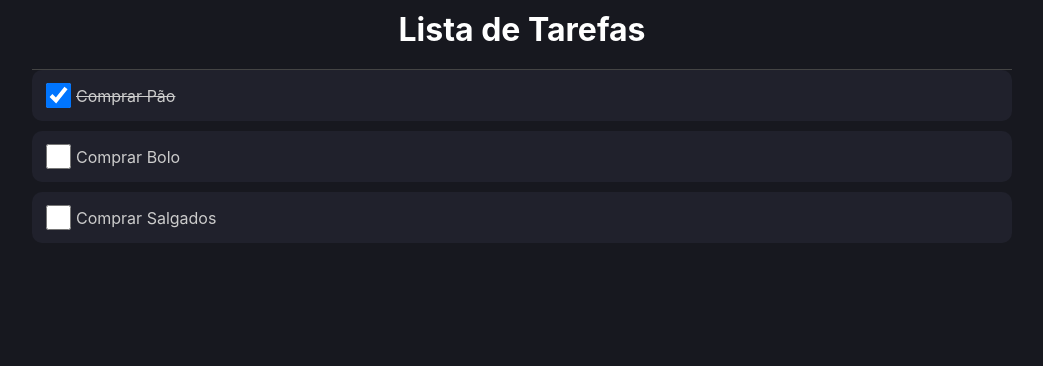
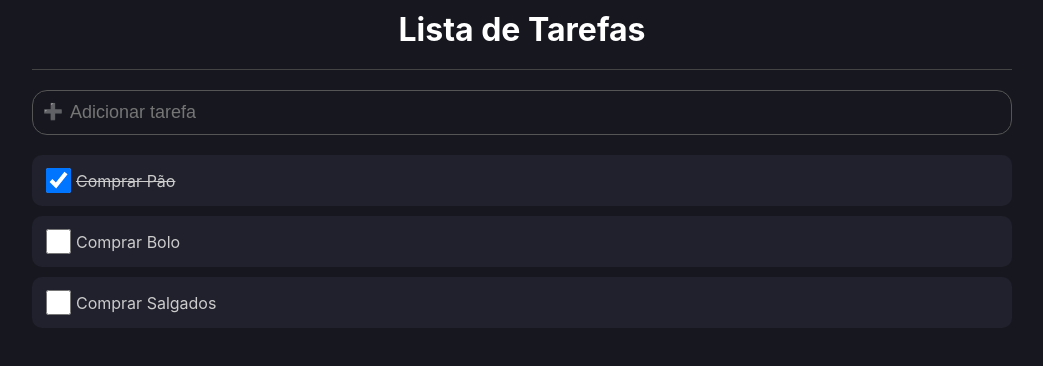
Before and after one commit to ArthurLuizS/Lista, a React (Create React App) app: page / in a window 1280 px wide. Shown: the top 366 px of the page, without its empty margins (118-1161 px from the left). Built offline with nearby package versions, Linux system fonts and the light colour scheme.

Commit message:
import da area

```diff
--- a/src/App.tsx
+++ b/src/App.tsx
@@ -2,6 +2,7 @@ import * as C from './App.styles'
 import {useState} from 'react'
 import { item } from './types/item'
 import { ListItem } from './components/ListItem'
+import { AddArea} from './components/AddArea'
 
 
 const App = () =>{
@@ -17,7 +18,7 @@ const App = () =>{
         <C.Area>
           <C.Header>Lista de Tarefas</C.Header>
 
-          {/*Área para adicionar novos itens*/ }
+          <AddArea/>
 
           {list.map((item,index) => (
             <ListItem key = {index} item = {item}/>
```
